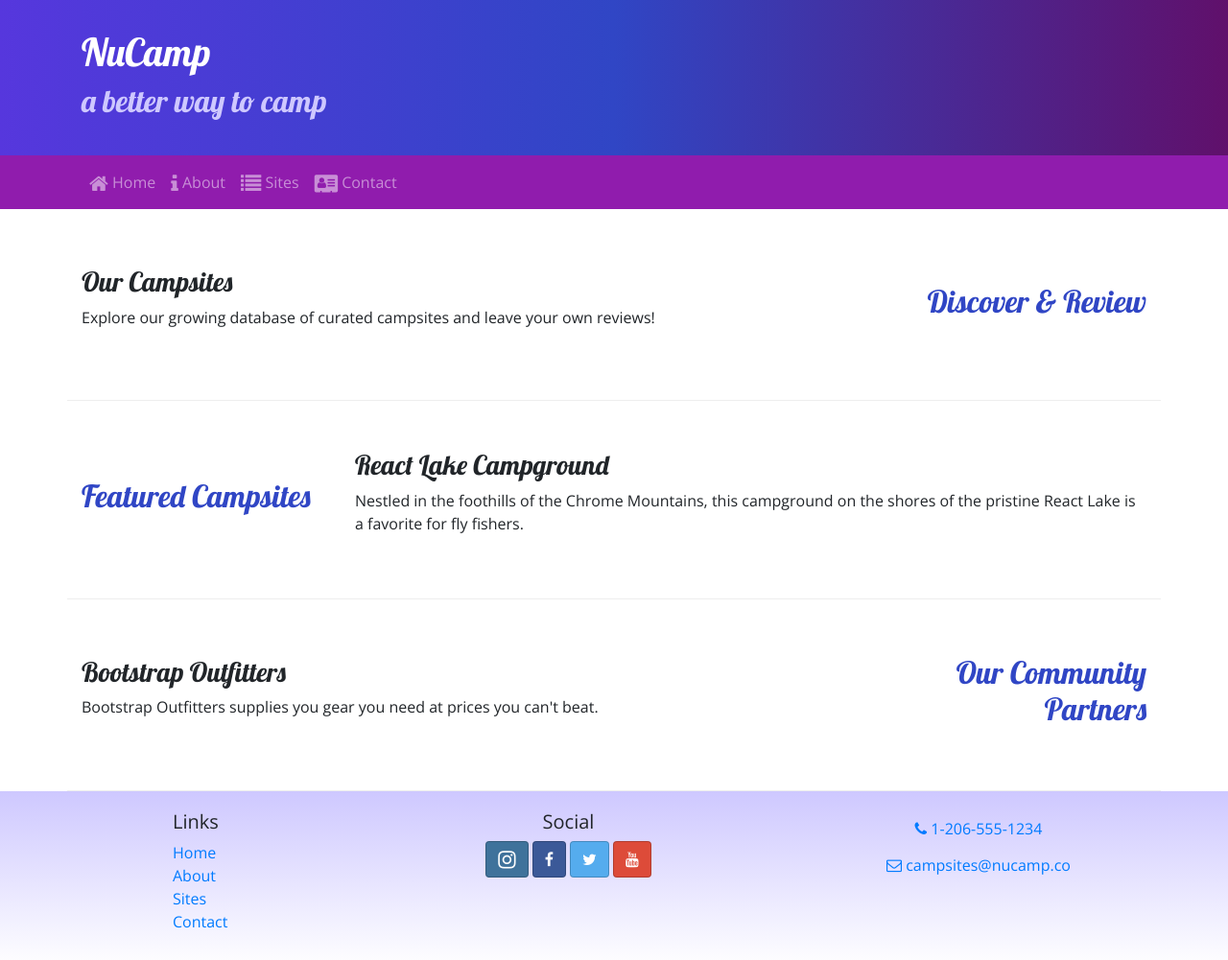
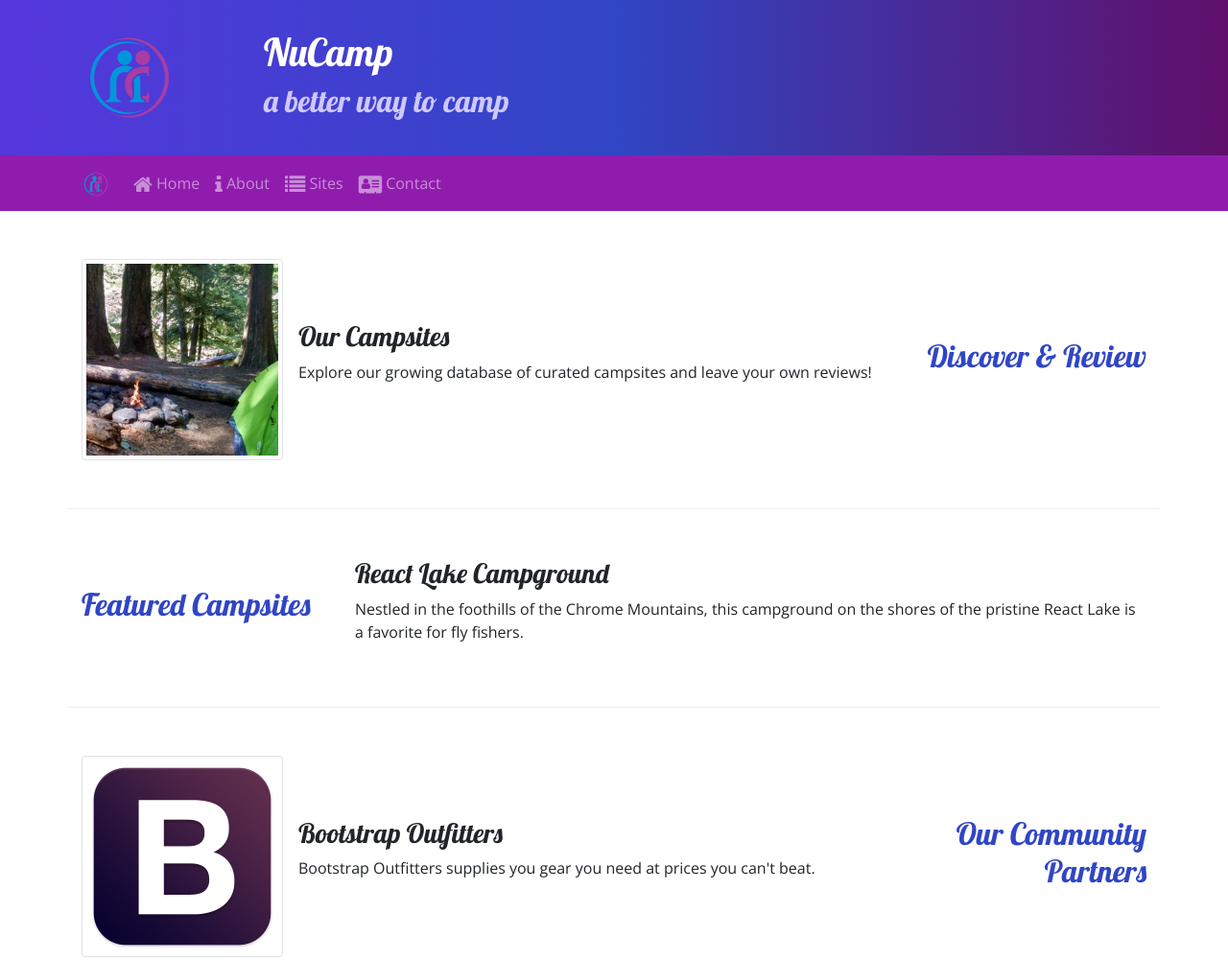
Before and after one commit to astanovferuz/bootstrapproject, a website: page index.html in a window 1280 px wide. Shown: the top 1001 px of the page at 96% size. Drawn offline with nearby package versions, Linux system fonts and the light colour scheme.

Commit message:
Images and Media

```diff
--- a/index.html
+++ b/index.html
@@ -22,6 +22,9 @@
     <header class="jumbotron jumbotron-fluid">
         <div class="container">
             <div class="row">
+                <div class="col-4 col-sm-3 col-md-2 align-self-center">
+                    <a href="#"><img src="img/logo.png" class="img-fluid" /></a>
+                 </div>
                 <div class="col">
                     <h1>NuCamp</h1>
                     <h2>a better way to camp</h2>
@@ -32,7 +35,8 @@
 
     <nav class="navbar navbar-expand-sm navbar-dark sticky-top">
         <div class="container">
-            <button class="navbar-toggler ml-auto" type="button" data-toggle="collapse" data-target="#nucampNavbar">
+            <a class="navbar-brand" href="#"><img src="img/logo.png" height="30" width="30" /></a>
+            <button class="navbar-toggler" type="button" data-toggle="collapse" data-target="#nucampNavbar">
                 <span class="navbar-toggler-icon"></span>
             </button>
             <div class="collapse navbar-collapse" id="nucampNavbar">
@@ -52,8 +56,13 @@
                 <h2 class="text-sm-right">Discover & Review</h2>
             </div>
             <div class="col">
-                <h3>Our Campsites</h3>
-                <p class="d-none d-sm-block">Explore our growing database of curated campsites and leave your own reviews!</p>
+                <div class="media">
+                    <img class="d-flex mr-3 img-thumbnail" src="img/breadcrumb-trail-thumb.jpg" alt="Breadcrumb Trail" />
+                    <div class="media-body align-self-center">
+                        <h3>Our Campsites</h3>
+                        <p class="d-none d-sm-block">Explore our growing database of curated campsites and leave your own reviews!</p>
+                    </div>
+                </div>
             </div>
         </div>
 
@@ -72,8 +81,13 @@
                 <h2 class="text-sm-right">Our Community Partners</h2>
             </div>
             <div class="col">
-                <h3>Bootstrap Outfitters</h3>
-                <p class="d-none d-sm-block">Bootstrap Outfitters supplies you gear you need at prices you can't beat.</p>
+                <div class="media">
+                    <img class="d-flex mr-3 img-thumbnail" src="img/bootstrap-thumb.png" alt="Bootstrap Icon">
+                    <div class="media-body align-self-center">
+                        <h3>Bootstrap Outfitters</h3>
+                        <p class="d-none d-sm-block">Bootstrap Outfitters supplies you gear you need at prices you can't beat.</p>
+                    </div>
+                </div>
             </div>
         </div>
     </div>
```
Also changed, not shown: aboutus.html (+4 -0 lines), contactus.html (+4 -0 lines), img/bootstrap-thumb.png (added), img/breadcrumb-trail-thumb.jpg (added), img/breadcrumb-trail.jpg (added), img/chrome-river-thumb.jpg (added), img/chrome-river.jpg (added), img/logo.png (added), img/react-lake-thumb.jpg (added), img/react-lake.jpg (added).
